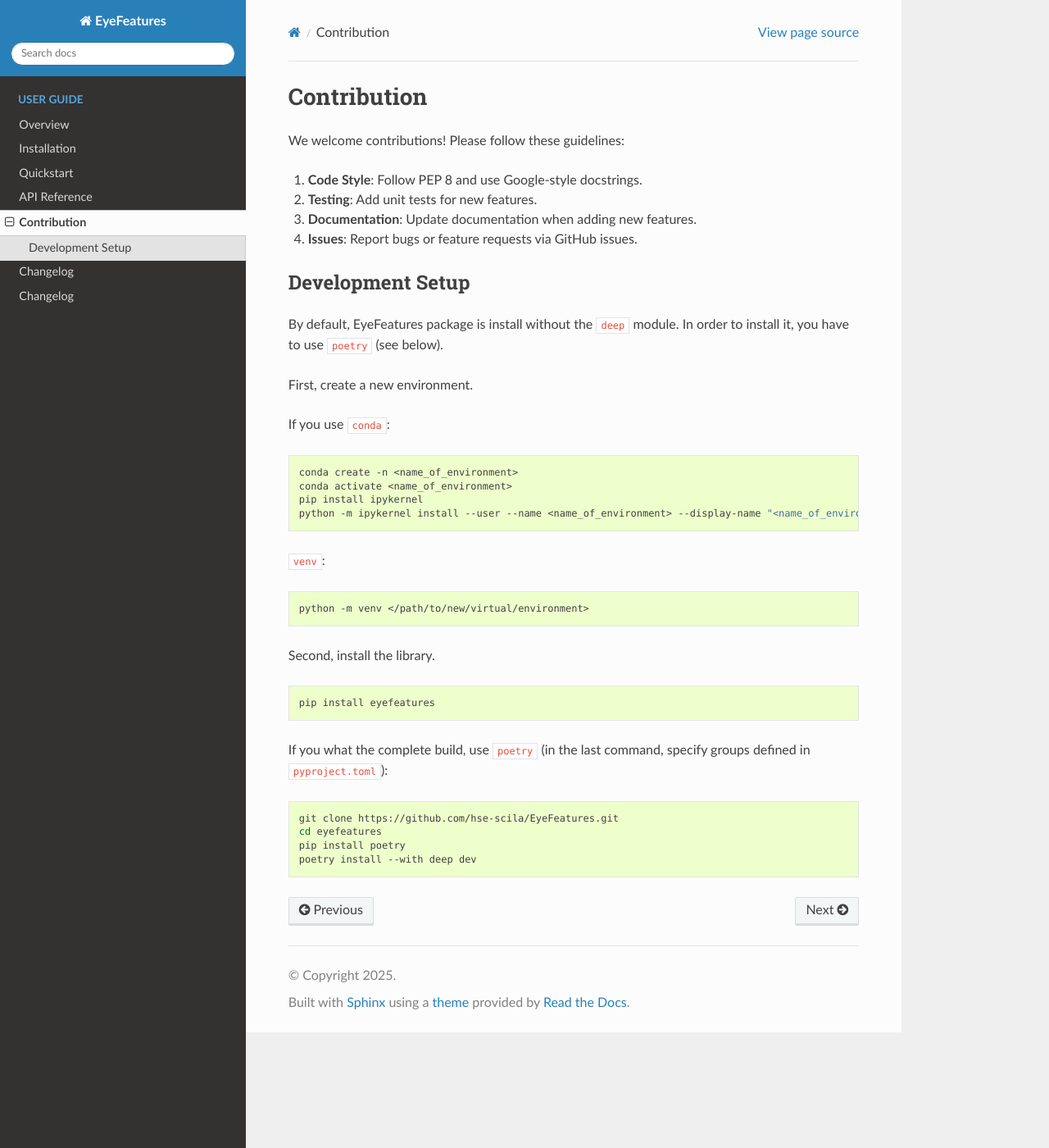
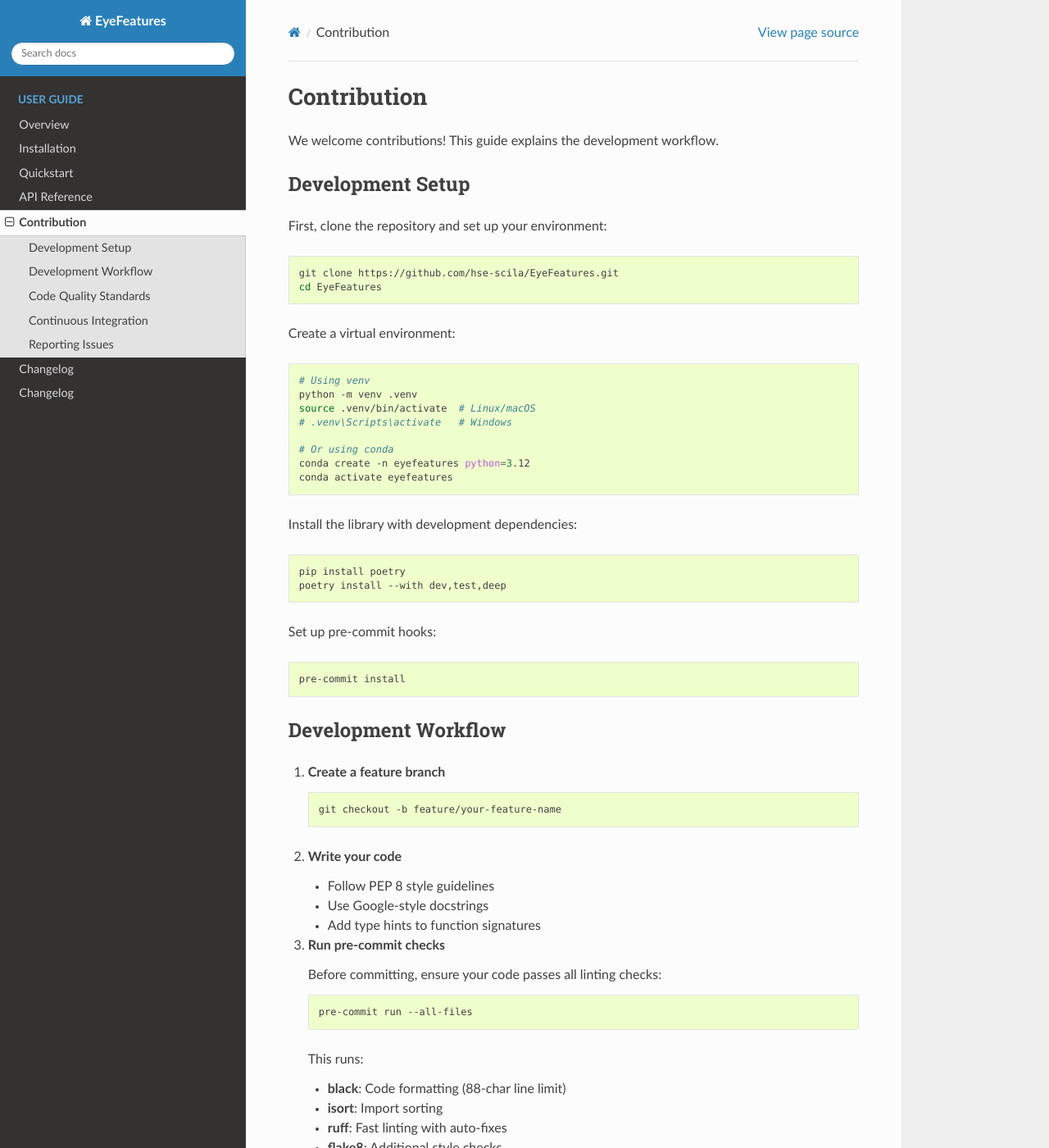
Before and after one commit to hse-scila/EyeFeatures, a Sphinx documentation site: the page built from docs/contribution.rst, in a window 1280 px wide and 1400 px high. Shown: the whole window at 82% size. Built offline with Sphinx 7.4.7 and the Read the Docs theme 3.1.0, drawn with Linux system fonts in a browser that asks for light colours; some of the changed text lies outside the part shown.

```diff
--- a/docs/contribution.rst
+++ b/docs/contribution.rst
@@ -3,48 +3,125 @@
 Contribution
 ============
 
-We welcome contributions! Please follow these guidelines:
-
-1. **Code Style**: Follow PEP 8 and use Google-style docstrings.
-2. **Testing**: Add unit tests for new features.
-3. **Documentation**: Update documentation when adding new features.
-4. **Issues**: Report bugs or feature requests via GitHub issues.
+We welcome contributions! This guide explains the development workflow.
 
 Development Setup
 -----------------
 
-By default, EyeFeatures package is install without the ``deep`` module. In order to
-install it, you have to use ``poetry`` (see below).
-
-First, create a new environment.
-
-If you use ``conda``:
-
-.. code-block:: bash
-
-    conda create -n <name_of_environment>
-    conda activate <name_of_environment>
-    pip install ipykernel
-    python -m ipykernel install --user --name <name_of_environment> --display-name "<name_of_environment>"
-
-``venv``:
-
-.. code-block:: bash
-
-    python -m venv </path/to/new/virtual/environment>
-
-Second, install the library.
-
-.. code-block:: bash
-
-    pip install eyefeatures
-
-If you what the complete build, use ``poetry`` (in the last command, specify groups defined
-in ``pyproject.toml``):
+First, clone the repository and set up your environment:
 
 .. code-block:: bash
 
     git clone https://github.com/hse-scila/EyeFeatures.git
-    cd eyefeatures
+    cd EyeFeatures
+
+Create a virtual environment:
+
+.. code-block:: bash
+
+    # Using venv
+    python -m venv .venv
+    source .venv/bin/activate  # Linux/macOS
+    # .venv\Scripts\activate   # Windows
+
+    # Or using conda
+    conda create -n eyefeatures python=3.12
+    conda activate eyefeatures
+
+Install the library with development dependencies:
+
+.. code-block:: bash
+
     pip install poetry
-    poetry install --with deep dev
+    poetry install --with dev,test,deep
+
+Set up pre-commit hooks:
+
+.. code-block:: bash
+
+    pre-commit install
+
+
+Development Workflow
+--------------------
+
+1. **Create a feature branch**
+
+   .. code-block:: bash
+
+       git checkout -b feature/your-feature-name
+
+2. **Write your code**
+
+   - Follow PEP 8 style guidelines
+   - Use Google-style docstrings
+   - Add type hints to function signatures
+
+3. **Run pre-commit checks**
+
+   Before committing, ensure your code passes all linting checks:
+
+   .. code-block:: bash
+
+       pre-commit run --all-files
+
+   This runs:
+
+   - **black**: Code formatting (88-char line limit)
+   - **isort**: Import sorting
+   - **ruff**: Fast linting with auto-fixes
+   - **flake8**: Additional style checks
+
+   If any tool modifies files, re-run to confirm they pass.
+
+4. **Run tests**
+
+   Ensure all tests pass with at least 80% coverage:
+
+   .. code-block:: bash
+
+       pytest --cov=eyefeatures --cov-report=term-missing
+
+   Expected: **All tests passing** and **≥80% coverage**.
+
+5. **Commit and push**
+
+   .. code-block:: bash
+
+       git add .
+       git commit -m "feat: your descriptive commit message"
+       git push origin feature/your-feature-name
+
+6. **Open a Pull Request**
+
+   Create a PR on GitHub. CI will automatically run linting and tests.
+   Address any review feedback before merging.
+
+
+Code Quality Standards
+----------------------
+
+- **Test coverage**: Minimum 80% required
+- **Line length**: 88 characters maximum
+- **Docstrings**: Required for all public functions/classes
+- **Type hints**: Strongly encouraged
+
+
+Continuous Integration
+----------------------
+
+Every PR triggers automated checks:
+
+1. **Linting** (black, isort, flake8, ruff)
+2. **Tests** with coverage on Python 3.10, 3.11, 3.12, 3.13
+3. **Coverage upload** to Codecov
+
+PRs must pass all checks before merging.
+
+
+Reporting Issues
+----------------
+
+- Use GitHub Issues for bug reports and feature requests
+- Include minimal reproducible examples when reporting bugs
+- Check existing issues before creating new ones
--- a/pyproject.toml
+++ b/pyproject.toml
@@ -7,7 +7,7 @@
 packages = [{include = "eyefeatures"}]
 
 [tool.poetry.dependencies]
-python = ">=3.12,<3.13"
+python = ">=3.10,<3.13"
 matplotlib = "3.8.4"
 numba = "0.60.0"
 numpy = "1.26.0"
@@ -32,7 +32,7 @@
 
 
 [tool.poetry.group.dev.dependencies]
-black = "24.3.0"
+black = "24.10.0"
 isort = "5.12.0"
 flake8 = "6.1"
 openpyxl = "3.1.5"
@@ -103,7 +103,7 @@
 
 [tool.black]
 line-length = 88
-target-version = ['py312']
+target-version = ['py310', 'py311', 'py312']
 include = '\.pyi?$'
 
 [tool.isort]
```
Also changed, not shown: docs/installation.rst (+22 -5 lines), 4 other files.
